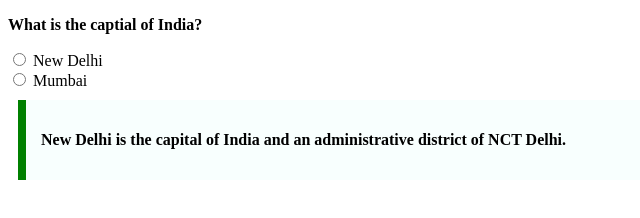
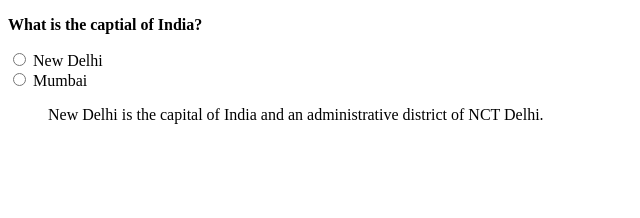
Before and after one commit to acciojob/trivia-ganeshardlkar, a website: page main.html in a window 1280 px wide. Shown: the whole page, without its empty margins (0-640 px from the left). Drawn offline with Linux system fonts and the light colour scheme.

Commit message:
Update main.html

```diff
--- a/main.html
+++ b/main.html
@@ -16,9 +16,9 @@
         	<input type="radio" name="capital" id="mumbai">
         	<label for="mumbai">Mumbai</label>
     	</form>
-    	<div>
-        	<p>New Delhi is the capital of India and an administrative district of NCT Delhi.</p>
-    	</div>
+    	<blockquote cite="https://en.wikipedia.org/wiki/New_Delhi">
+        	New Delhi is the capital of India and an administrative district of NCT Delhi.
+    	</blockquote>
 </script>
 
 </body>
```
